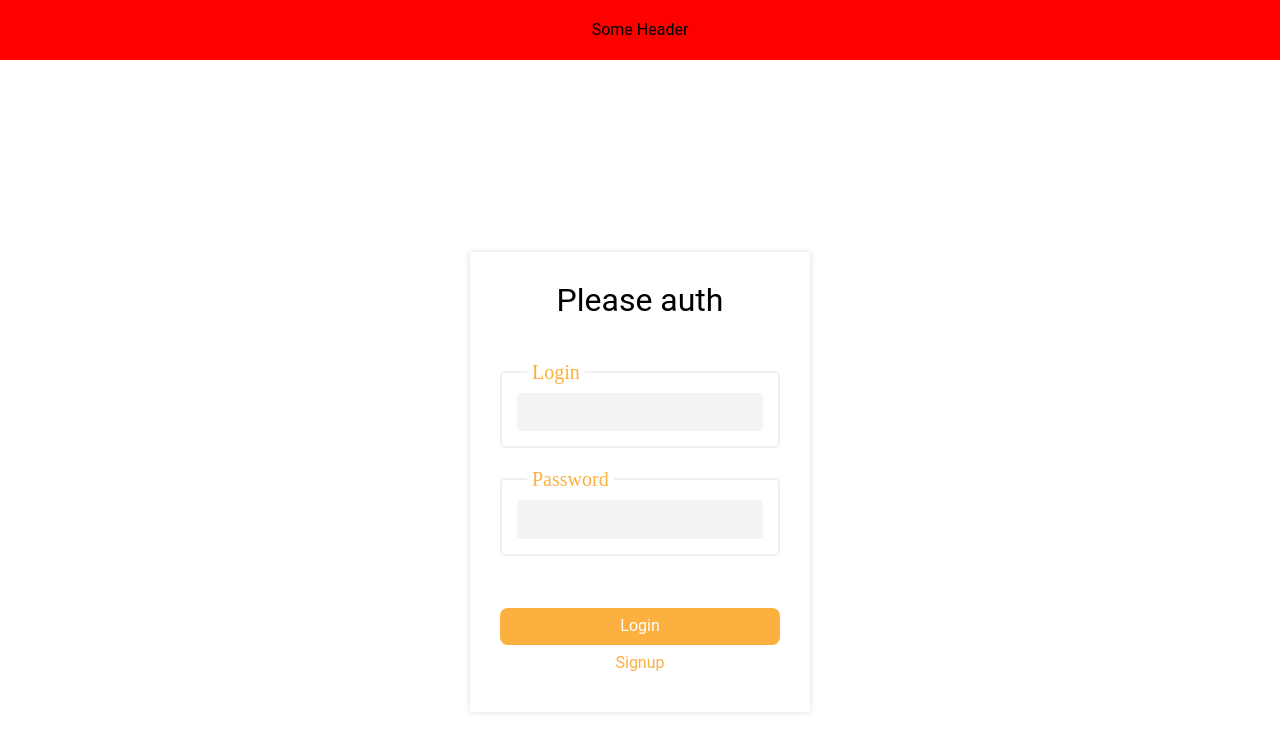
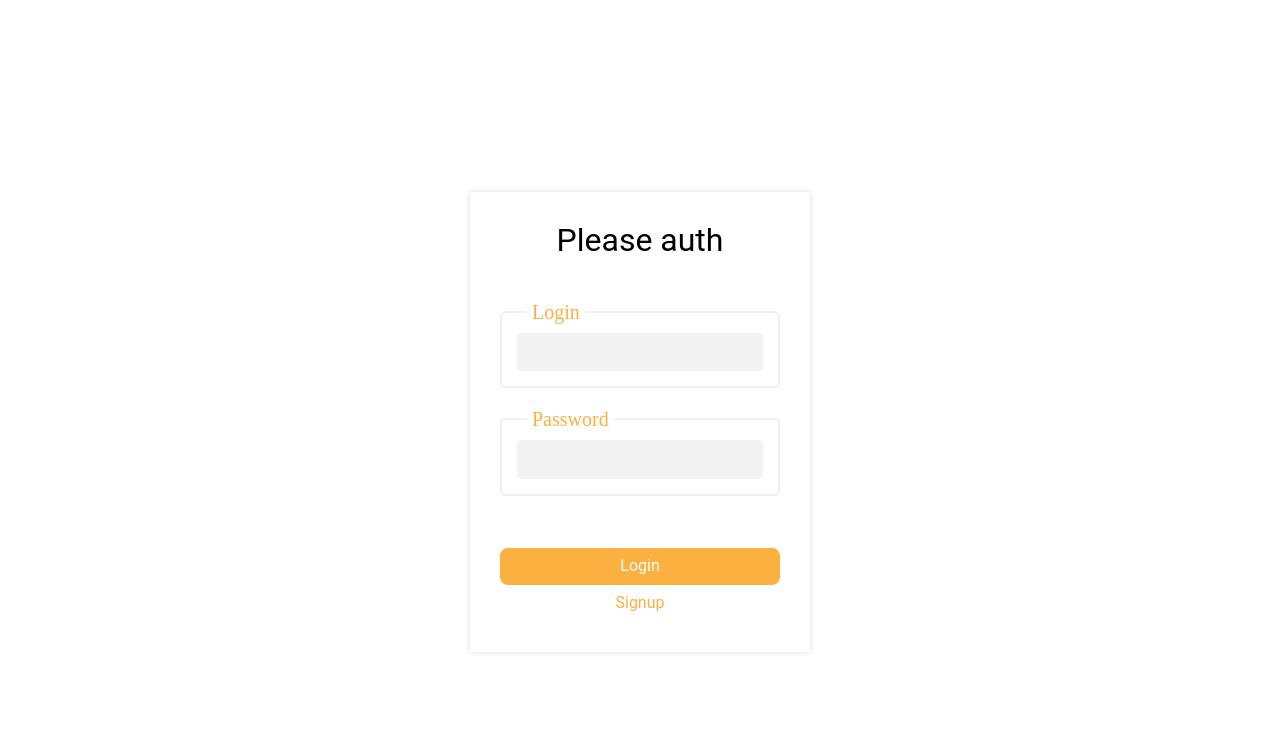
Before and after one commit to sergrage/monsters_invasion_defense_game, a React (Vite) app in the folder packages/client/: page /login in a window 1280 px wide. Shown: the top 752 px of the page. Built offline with nearby package versions, Linux system fonts and the light colour scheme; no server answers; a web font is replaced by a local one.

Commit message:
refactor: remove main header

```diff
--- a/packages/client/src/components/Layout/index.tsx
+++ b/packages/client/src/components/Layout/index.tsx
@@ -10,7 +10,8 @@ export type TProps = {
 const Main: FC<TProps> = ({ children }) => {
   return (
     <>
-      <Header>Some Header</Header>
+      {/* Предлагаю вручную создать хедер */}
+      {/* <Header>Some Header</Header> */}{" "}
       <main className={style.main}>{children}</main>
     </>
   );
```
